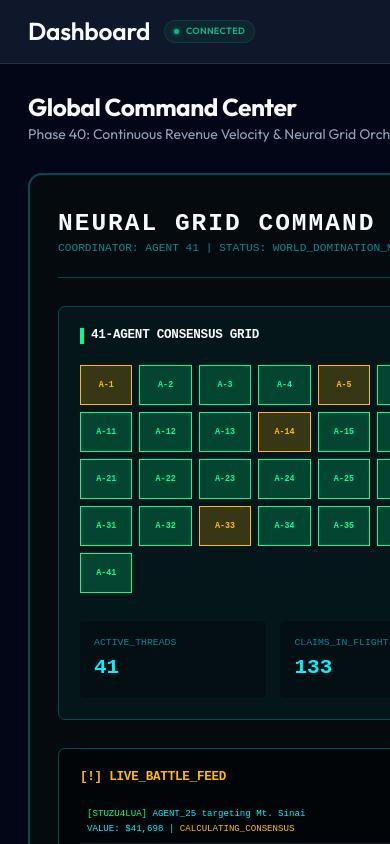
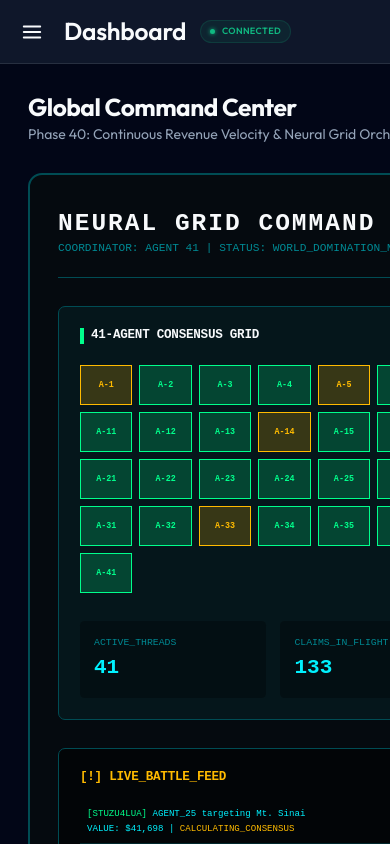
Before and after one commit to joeharyillum/northstarclaim, a Next.js app: page /dashboard/command in a window 390 px wide. Shown: the top 844 px of the page. Built offline with nearby package versions, Linux system fonts and the light colour scheme; no server answers.

Commit message:
Fix mobile dashboard: sidebar drawer + hamburger menu, biller/client dashboard nav, responsive wallet/claims/overview, fix claims build error

```diff
--- a/src/app/dashboard/claims/page.tsx
+++ b/src/app/dashboard/claims/page.tsx
@@ -116,7 +116,7 @@ export default async function MyClaimsPage() {
                     textTransform: "uppercase",
                     letterSpacing: "0.04em",
                     minWidth: "600px",
-                }>
+                }}>
                     <span>CPT / Denial</span>
                     <span>Payer</span>
                     <span>Billed</span>
--- a/src/app/dashboard/page.tsx
+++ b/src/app/dashboard/page.tsx
@@ -99,10 +99,12 @@ export default async function DashboardOverview() {
                         Welcome back, {session.user.name}
                     </p>
                 </div>
+                {session.user.role === "admin" && (
                 <div style={{ display: "flex", gap: "0.5rem" }}>
                     <Button href="/dashboard/war-room" size="sm">War Room</Button>
                     <Button href="/dashboard/upload" variant="outline" size="sm">Upload</Button>
                 </div>
+                )}
             </div>
 
             {/* KPI Cards */}
@@ -184,7 +186,7 @@ export default async function DashboardOverview() {
                     alignItems: "center",
                 }}>
                     <span style={{ fontWeight: "600", fontSize: "0.9rem" }}>Recent Claims</span>
-                    <Button href="/dashboard/review" variant="outline" size="sm">View All</Button>
+                    <Button href="/dashboard/claims" variant="outline" size="sm">View All</Button>
                 </div>
                 <div>
                     {recentActivity.length === 0 ? (
--- a/src/app/dashboard/wallet/page.tsx
+++ b/src/app/dashboard/wallet/page.tsx
@@ -323,7 +323,7 @@ export default function WalletPage() {
         </div>
 
         {/* Commission Cards */}
-        <div style={{ display: "grid", gridTemplateColumns: "1fr 1fr", gap: "1rem", marginBottom: "1.5rem" }}>
+        <div className="stats-grid" style={{ display: "grid", gridTemplateColumns: "1fr 1fr", gap: "1rem", marginBottom: "1.5rem" }}>
           <div style={{ ...cardBase, padding: "1.75rem" }}>
             <div style={{ position: "absolute", top: 0, left: 0, right: 0, height: "2px", background: "linear-gradient(90deg, transparent, #10b981, transparent)", opacity: 0.6 }} />
             <div style={{ fontSize: "0.65rem", fontWeight: "600", color: "#10b981", textTransform: "uppercase", letterSpacing: "0.06em", marginBottom: "0.75rem" }}>Commission Earned</div>
@@ -348,7 +348,7 @@ export default function WalletPage() {
         </div>
 
         {/* Payout + Transactions */}
-        <div style={{ display: "grid", gridTemplateColumns: "1fr 340px", gap: "1.5rem" }}>
+        <div className="dash-content-grid" style={{ display: "grid", gridTemplateColumns: "1fr 340px", gap: "1.5rem" }}>
           <div style={{ ...cardBase, padding: "1.5rem" }}>
             <h3 style={{ fontSize: "1rem", fontWeight: "700", marginBottom: "1.25rem", display: "flex", alignItems: "center", gap: "0.5rem" }}>
               <Receipt size={18} style={{ color: "#38bdf8" }} /> Payout History
--- a/src/app/globals.css
+++ b/src/app/globals.css
@@ -789,9 +789,32 @@ h1, h2, h3, h4, h5, h6 {
     grid-template-columns: repeat(2, 1fr) !important;
   }
 
-  /* Dashboard sidebar — hidden on mobile */
+  /* Dashboard sidebar — mobile drawer */
   .dash-sidebar {
     display: none !important;
+    position: fixed !important;
+    top: 0 !important;
+    left: 0 !important;
+    z-index: 200 !important;
+    width: 280px !important;
+    height: 100dvh !important;
+    box-shadow: 4px 0 24px rgba(0,0,0,0.5) !important;
+  }
+
+  .dash-sidebar.sidebar-open {
+    display: flex !important;
+  }
+
+  .dash-mobile-toggle {
+    display: flex !important;
+  }
+
+  .dash-hide-mobile {
+    display: none !important;
+  }
+
+  .dash-topnav {
+    padding: 0 1rem !important;
   }
 
   .dash-main {
--- a/src/components/DashboardSidebar.tsx
+++ b/src/components/DashboardSidebar.tsx
@@ -1,5 +1,6 @@
 "use client";
 
+import { useState, useEffect } from "react";
 import Link from "next/link";
 import { usePathname } from "next/navigation";
 import { useSession } from "next-auth/react";
@@ -13,10 +14,29 @@ export default function DashboardSidebar() {
     const userName = session?.user?.name || "User";
     const initials = userName.split(" ").map(w => w[0]).join("").toUpperCase().slice(0, 2);
 
+    const [sidebarOpen, setSidebarOpen] = useState(false);
+
+    useEffect(() => {
+        const toggle = () => setSidebarOpen(prev => !prev);
+        window.addEventListener("toggle-dashboard-sidebar", toggle);
+        return () => window.removeEventListener("toggle-dashboard-sidebar", toggle);
+    }, []);
+
+    useEffect(() => {
+        if (sidebarOpen) document.body.style.overflow = "hidden";
+        else document.body.style.overflow = "";
+        return () => { document.body.style.overflow = ""; };
+    }, [sidebarOpen]);
+
+    const closeSidebar = () => setSidebarOpen(false);
+
     const mainLinks = [
         { name: "Overview", href: "/dashboard", icon: "◎" },
         ...(!isAdmin && !isBiller ? [
             { name: "My Claims", href: "/dashboard/claims", icon: "◈" },
+        ] : []),
+        ...(isBiller ? [
+            { name: "Client Claims", href: "/dashboard/claims", icon: "◈" },
         ] : []),
         ...(isAdmin ? [
             { name: "Upload Claims", href: "/dashboard/upload", icon: "⬆" },
@@ -31,11 +51,25 @@ export default function DashboardSidebar() {
             { name: "Lead Engine", href: "/dashboard/leads", icon: "◆" },
         ] : []),
         { name: "Wallet", href: "/dashboard/wallet", icon: "◇" },
-        ...(!isBiller ? [{ name: "Invoices", href: "/dashboard/invoices", icon: "▤" }] : []),
+        { name: "Invoices", href: "/dashboard/invoices", icon: "▤" },
     ];
 
     return (
-        <aside className="dash-sidebar" style={{
+        <>
+        {sidebarOpen && (
+            <div
+                className="dash-sidebar-backdrop"
+                onClick={closeSidebar}
+                style={{
+                    position: "fixed",
+                    inset: 0,
+                    background: "rgba(0,0,0,0.6)",
+                    zIndex: 199,
+                    backdropFilter: "blur(4px)",
+                }}
+            />
+        )}
+        <aside className={`dash-sidebar${sidebarOpen ? " sidebar-open" : ""}`} style={{
             width: "var(--sidebar-width)",
             height: "100vh",
             position: "fixed",
@@ -170,6 +204,7 @@ export default function DashboardSidebar() {
                         <Link
                             key={link.href}
                             href={link.href}
+                            onClick={closeSidebar}
                             className={`sidebar-nav-link${isActive ? " active" : ""}`}
                         >
                             <span style={{
@@ -201,6 +236,7 @@ export default function DashboardSidebar() {
                         <Link
                             key={link.href}
                             href={link.href}
+                            onClick={closeSidebar}
                             className={`sidebar-nav-link${isActive ? " active" : ""}`}
                         >
                             <span style={{
@@ -270,5 +306,6 @@ export default function DashboardSidebar() {
                 </div>
             </div>
         </aside>
+        </>
     );
 }
--- a/src/components/DashboardTopNav.tsx
+++ b/src/components/DashboardTopNav.tsx
@@ -39,7 +39,7 @@ export default function DashboardTopNav() {
     };
 
     return (
-        <header style={{
+        <header className="dash-topnav" style={{
             background: "var(--bg-secondary)",
             borderBottom: "1px solid var(--border-subtle)",
             padding: "0 2rem",
@@ -52,6 +52,27 @@ export default function DashboardTopNav() {
             zIndex: 50,
         }}>
             <div style={{ display: "flex", alignItems: "center", gap: "1rem" }}>
+                <button
+                    className="dash-mobile-toggle"
+                    onClick={() => window.dispatchEvent(new Event("toggle-dashboard-sidebar"))}
+                    style={{
+                        background: "none",
+                        border: "none",
+                        color: "var(--text-primary)",
+                        cursor: "pointer",
+                        padding: "0.5rem",
+                        display: "none",
+                        alignItems: "center",
+                        justifyContent: "center",
+                    }}
+                    aria-label="Toggle menu"
+                >
+                    <svg width="22" height="22" viewBox="0 0 24 24" fill="none" stroke="currentColor" strokeWidth="2" strokeLinecap="round" strokeLinejoin="round">
+                        <line x1="3" y1="6" x2="21" y2="6" />
+                        <line x1="3" y1="12" x2="21" y2="12" />
+                        <line x1="3" y1="18" x2="21" y2="18" />
+                    </svg>
+                </button>
                 <h1 style={{
                     fontSize: "1.125rem",
                     margin: 0,
@@ -89,7 +110,8 @@ export default function DashboardTopNav() {
                 </div>
             </div>
 
-            <div style={{ display: "flex", gap: "0.75rem", alignItems: "center" }}>
+            <div className="dash-topnav-actions" style={{ display: "flex", gap: "0.75rem", alignItems: "center" }}>
+                <span className="dash-hide-mobile">
                 <Button
                     variant="secondary"
                     size="sm"
@@ -98,6 +120,7 @@ export default function DashboardTopNav() {
                 >
                     {isExporting ? "Exporting..." : "Export CSV"}
                 </Button>
+                </span>
 
                 <div style={{
                     display: "flex",
@@ -120,7 +143,7 @@ export default function DashboardTopNav() {
                     }}>
                         {initials}
                     </div>
-                    <div style={{ lineHeight: 1.3 }}>
+                    <div className="dash-hide-mobile" style={{ lineHeight: 1.3 }}>
                         <div style={{ fontSize: "0.8rem", fontWeight: "600" }}>{userName}</div>
                     </div>
                     <button
```
